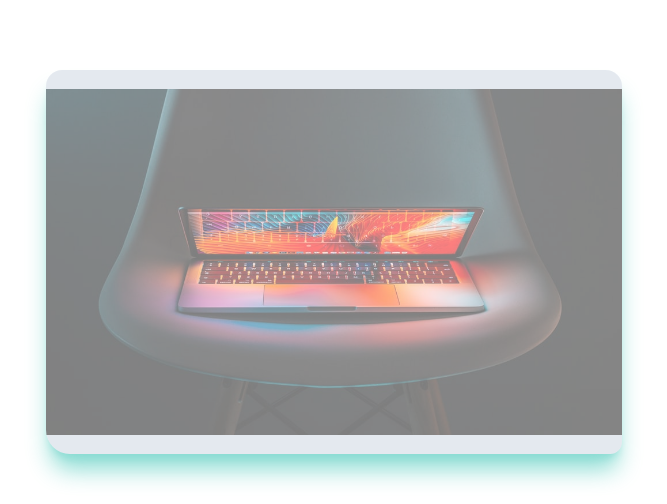
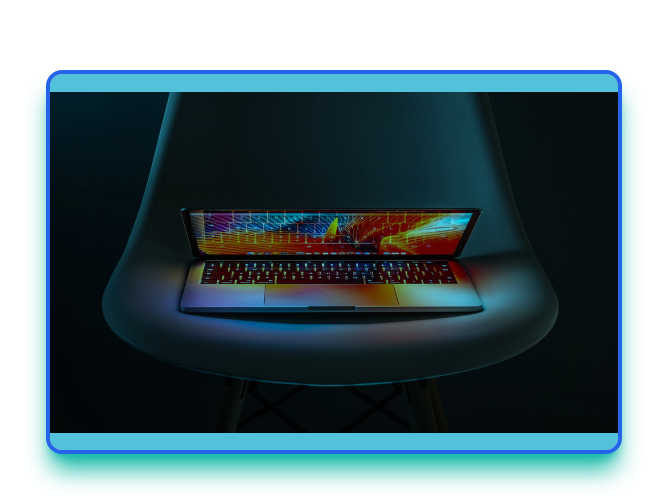
Before and after one commit to aziemp66/Learn-Tailwind-CSS, a React (Vite) app: page / in a window 1280 px wide. Shown: the part 2164-2668 px from the top of the page, without its empty margins (306-973 px from the left). Built offline with nearby package versions, Linux system fonts and the light colour scheme.

Commit message:
Mix-Blending

```diff
--- a/src/App.jsx
+++ b/src/App.jsx
@@ -140,11 +140,13 @@ function App() {
 			</div>
 
 			<div
-				className="my-32 max-w-xl mx-auto h-96 bg-slate-300 bg-contain bg-no-repeat bg-center rounded-t-2xl rounded-br-xl rounded-bl-3xl  shadow-xl shadow-teal-500 opacity-50"
+				className="my-32 max-w-xl mx-auto h-96 bg-slate-300 bg-contain bg-no-repeat bg-center rounded-2xl shadow-xl shadow-teal-500 border-4 border-blue-600 overflow-hidden"
 				style={{
 					backgroundImage: `url(./src/assets/1.jpg)`,
 				}}
-			></div>
+			>
+				<div className="h-full w-full bg-cyan-300 mix-blend-multiply"></div>
+			</div>
 		</div>
 	);
 }
```
